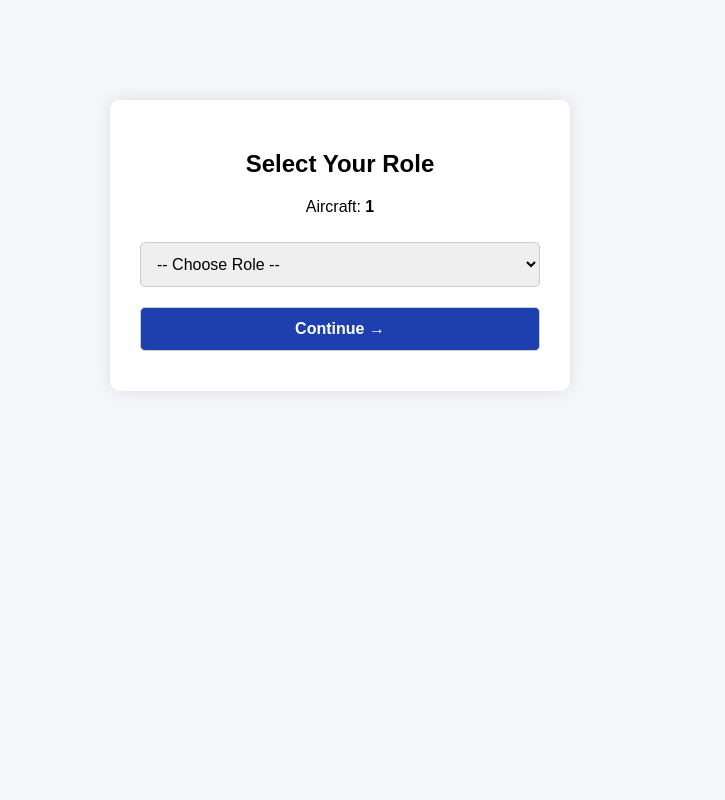
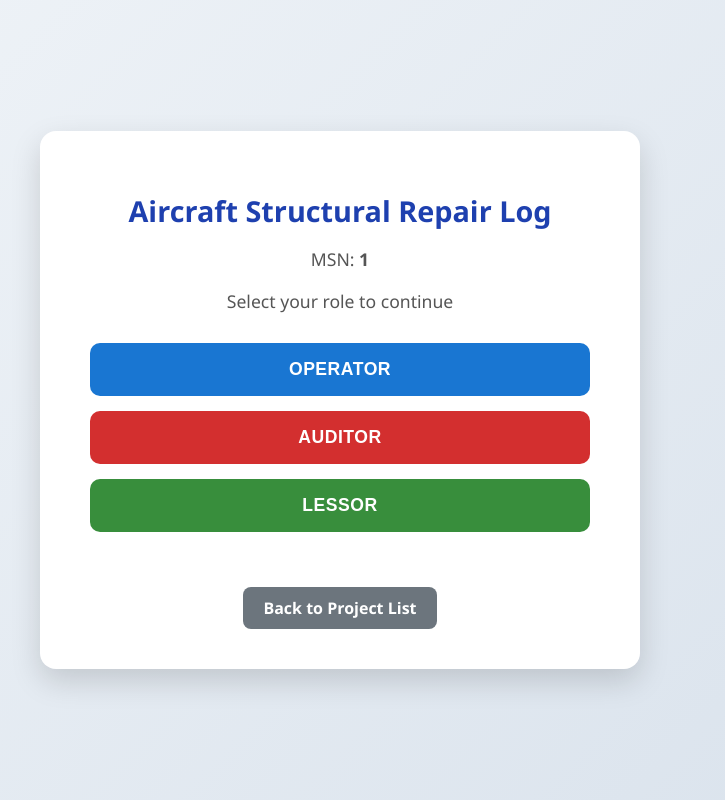
Before and after one commit to jquiroz343-sys/structural-repair-app, a Flask app: page /role_select/1 in a window 1280 px wide. Shown: the whole page, without its empty margins (300-1025 px from the left). Run offline with Flask 3, Linux system fonts and the light colour scheme.

Commit message:
Update role_select.html

```diff
--- a/templates/role_select.html
+++ b/templates/role_select.html
@@ -2,28 +2,104 @@
 <html lang="en">
 <head>
     <meta charset="UTF-8">
-    <title>Select Role</title>
+    <meta name="viewport" content="width=device-width, initial-scale=1.0">
+    <title>Select Role - {{ msn }}</title>
     <style>
-        body { font-family: Arial; text-align: center; margin-top: 100px; background: #f4f6f9; }
-        .card { width: 400px; margin: auto; background: white; padding: 30px; border-radius: 10px; box-shadow: 0 0 15px rgba(0,0,0,0.1); }
-        select, button { width: 100%; padding: 12px; margin: 10px 0; font-size: 16px; border: 1px solid #ccc; border-radius: 5px; }
-        button { background: #1e40af; color: white; font-weight: bold; cursor: pointer; }
-        button:hover { background: #1e3a8a; }
+        body {
+            font-family: 'Segoe UI', Tahoma, Geneva, Verdana, sans-serif;
+            background: linear-gradient(135deg, #f0f4f8 0%, #d9e2ec 100%);
+            color: #333;
+            margin: 0;
+            padding: 0;
+            display: flex;
+            justify-content: center;
+            align-items: center;
+            min-height: 100vh;
+        }
+        .container {
+            background: white;
+            padding: 40px 50px;
+            border-radius: 16px;
+            box-shadow: 0 12px 30px rgba(0,0,0,0.15);
+            text-align: center;
+            max-width: 500px;
+            width: 90%;
+        }
+        .header {
+            margin-bottom: 30px;
+        }
+        .header h1 {
+            color: #1e40af;
+            font-size: 1.8rem;
+            margin-bottom: 10px;
+        }
+        .header p {
+            color: #555;
+            font-size: 1.1rem;
+        }
+        .role-buttons {
+            display: flex;
+            flex-direction: column;
+            gap: 15px;
+            margin: 25px 0;
+        }
+        .role-btn {
+            padding: 16px 20px;
+            font-size: 1.1rem;
+            font-weight: 600;
+            border: none;
+            border-radius: 10px;
+            cursor: pointer;
+            transition: all 0.3s ease;
+            text-transform: uppercase;
+            letter-spacing: 0.5px;
+        }
+        .role-btn:hover {
+            transform: translateY(-3px);
+            box-shadow: 0 6px 16px rgba(0,0,0,0.15);
+        }
+        .btn-operator { background: #1976d2; color: white; }
+        .btn-auditor { background: #d32f2f; color: white; }
+        .btn-lessor { background: #388e3c; color: white; }
+
+        .back-btn {
+            display: inline-block;
+            margin-top: 30px;
+            padding: 10px 20px;
+            background: #6c757d;
+            color: white;
+            text-decoration: none;
+            border-radius: 8px;
+            font-weight: bold;
+            transition: 0.3s;
+        }
+        .back-btn:hover {
+            background: #5a6268;
+        }
+
+        @media (max-width: 480px) {
+            .container { padding: 30px 20px; }
+            .header h1 { font-size: 1.5rem; }
+        }
     </style>
 </head>
 <body>
-    <div class="card">
-        <h2>Select Your Role</h2>
-        <p>Aircraft: <strong>{{ msn }}</strong></p>
+    <div class="container">
+        <div class="header">
+            <h1>Aircraft Structural Repair Log</h1>
+            <p>MSN: <strong>{{ msn }}</strong></p>
+            <p>Select your role to continue</p>
+        </div>
+
         <form method="POST">
-            <select name="role" required>
-                <option value="">-- Choose Role --</option>
-                <option value="operator">Operator</option>
-                <option value="auditor">Auditor</option>
-                <option value="lessor">Lessor</option>
-            </select>
-            <button type="submit">Continue →</button>
+            <div class="role-buttons">
+                <button type="submit" name="role" value="operator" class="role-btn btn-operator">Operator</button>
+                <button type="submit" name="role" value="auditor" class="role-btn btn-auditor">Auditor</button>
+                <button type="submit" name="role" value="lessor" class="role-btn btn-lessor">Lessor</button>
+            </div>
         </form>
+
+        <a href="/project/select" class="back-btn">Back to Project List</a>
     </div>
 </body>
 </html>
```
